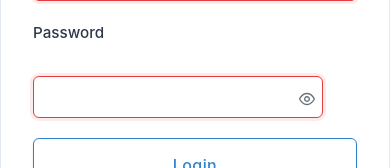
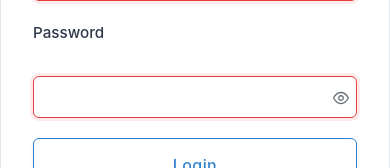
Before and after one commit to Contraill/Breast-Cancer-Tracker, a Vue app: page / in a window 390 px wide. Shown: the part 359-527 px from the top of the page. Built offline with nearby package versions, Linux system fonts and the light colour scheme; no server answers.

Commit message:
quick minor fix ✨

```diff
--- a/src/style/main.css
+++ b/src/style/main.css
@@ -57,6 +57,34 @@ select,
   font-weight: 400;
 }
 
+/* ---------- PRIMEVUE PASSWORD FIELD FIXES ---------- */
+.auth-form .p-password {
+  width: 100% !important;
+  margin-top: 0.4rem;
+}
+
+.auth-form .p-password .p-inputtext {
+  width: 100% !important;
+  padding-right: 3rem !important; /* Space for show/hide button */
+  margin-top: 0 !important;
+  min-width: 280px;
+  height: 42px;
+  box-sizing: border-box;
+}
+
+.auth-form .p-password .p-password-toggle-icon {
+  right: 1rem !important;
+  top: 50% !important;
+  transform: translateY(-50%) !important;
+  color: #718096 !important;
+  cursor: pointer !important;
+  font-size: 1rem !important;
+}
+
+.auth-form .p-password .p-password-panel {
+  margin-top: 0.5rem !important;
+}
+
 select {
   padding-right: 2rem;
   appearance: none;
@@ -88,6 +116,7 @@ textarea:hover,
 .auth-form input[type="password"]:focus,
 .auth-form .p-inputtext:focus,
 .auth-form .p-password input:focus,
+.auth-form .p-password .p-inputtext:focus,
 .p-multiselect:hover,
 .p-multiselect.p-focus {
   outline: none;
@@ -101,7 +130,8 @@ input[required]:invalid,
 select[required]:invalid,
 textarea[required]:invalid,
 .auth-form .p-inputtext:invalid,
-.auth-form .p-password input:invalid {
+.auth-form .p-password input:invalid,
+.auth-form .p-password .p-inputtext:invalid {
   border-color: #e53e3e !important;
   box-shadow: 0 0 0 3px rgba(229, 62, 62, 0.1) !important;
 }
@@ -113,7 +143,8 @@ input:not([required]),
 select:not([required]),
 textarea:not([required]),
 .auth-form .p-inputtext:valid,
-.auth-form .p-password input:valid {
+.auth-form .p-password input:valid,
+.auth-form .p-password .p-inputtext:valid {
   border-color: #cbd5e0;
 }
 
@@ -500,9 +531,14 @@ label {
   .auth-form input[type="email"],
   .auth-form input[type="password"],
   .auth-form .p-inputtext,
-  .auth-form .p-password input {
+  .auth-form .p-password input,
+  .auth-form .p-password .p-inputtext {
     min-width: 100%;
     font-size: 16px; /* Prevents zoom on iOS */
+  }
+
+  .auth-form .p-password {
+    width: 100% !important;
   }
 
   .home-container {
--- a/src/views/AuthView.vue
+++ b/src/views/AuthView.vue
@@ -15,8 +15,8 @@
           :style="{ width: '320px' }"
           :inputStyle="{ width: '320px'}"
           :pt="{
-            showIcon: { style: 'position: absolute; top: 76%; transform: translateY(-50%);' },
-            hideIcon: { style: 'position: absolute; top: 76%; transform: translateY(-50%);' }
+            showIcon: { style: 'position: absolute; top: 70%; transform: translateY(-50%);' },
+            hideIcon: { style: 'position: absolute; top: 70%; transform: translateY(-50%);' }
           }"
         />
 
@@ -29,8 +29,8 @@
           :style="{ width: '320px' }"
           :inputStyle="{ width: '320px'}"
           :pt="{
-            showIcon: { style: 'position: absolute; top: 76%; transform: translateY(-50%);' },
-            hideIcon: { style: 'position: absolute; top: 76%; transform: translateY(-50%);' }
+            showIcon: { style: 'position: absolute; top: 70%; transform: translateY(-50%);' },
+            hideIcon: { style: 'position: absolute; top: 70%; transform: translateY(-50%);' }
           }"
         />
         <br>
@@ -55,8 +55,8 @@
             :style="{ width: '290px' }"
             :inputStyle="{ width: '290px'}"
             :pt="{
-              showIcon: { style: 'position: absolute; top: 76%; transform: translateY(-50%);' },
-              hideIcon: { style: 'position: absolute; top: 76%; transform: translateY(-50%);' }
+              showIcon: { style: 'position: absolute; top: 70%; transform: translateY(-50%);' },
+              hideIcon: { style: 'position: absolute; top: 70%; transform: translateY(-50%);' }
             }"
           />
 
@@ -86,8 +86,8 @@
           :style="{ width: '290px' }"
           :inputStyle="{ width: '290px'}"
           :pt="{
-            showIcon: { style: 'position: absolute; top: 76%; transform: translateY(-50%);' },
-            hideIcon: { style: 'position: absolute; top: 76%; transform: translateY(-50%);' }
+            showIcon: { style: 'position: absolute; top: 70%; transform: translateY(-50%);' },
+            hideIcon: { style: 'position: absolute; top: 70%; transform: translateY(-50%);' }
           }"
           />
 
@@ -100,8 +100,8 @@
           :style="{ width: '290px' }"
           :inputStyle="{ width: '290px'}"
           :pt="{
-            showIcon: { style: 'position: absolute; top: 76%; transform: translateY(-50%);' },
-            hideIcon: { style: 'position: absolute; top: 76%; transform: translateY(-50%);' }
+            showIcon: { style: 'position: absolute; top: 70%; transform: translateY(-50%);' },
+            hideIcon: { style: 'position: absolute; top: 70%; transform: translateY(-50%);' }
           }"
           />
 
```
